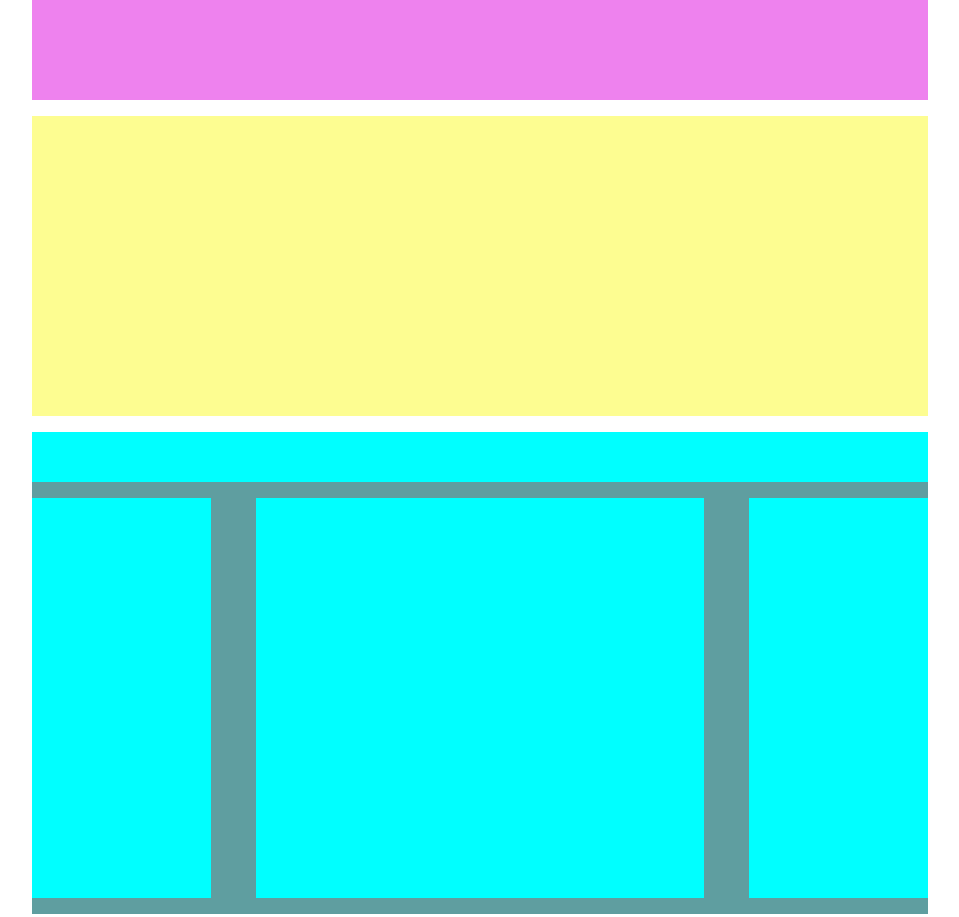
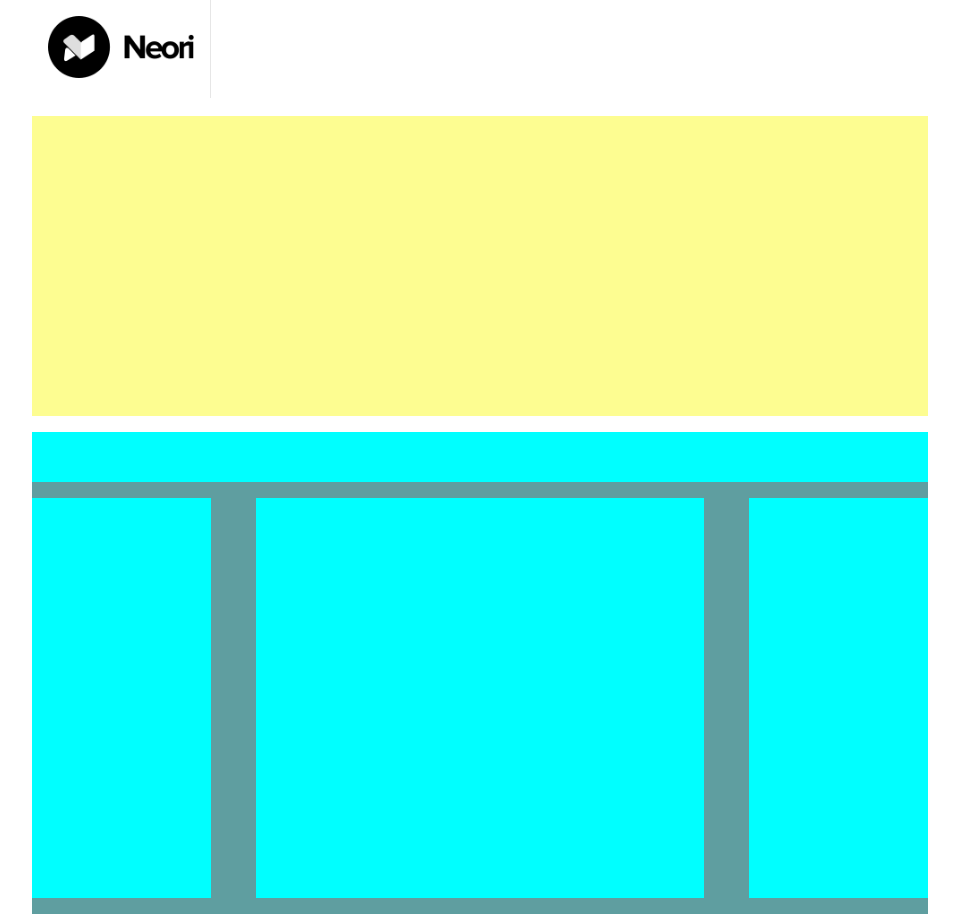
Before and after one commit to Eliastellati/htmlcss-wp, a plain HTML site: page index.html in a window 1280 px wide. Shown: the top 917 px of the page, without its empty margins (160-1119 px from the left). Drawn offline with Linux system fonts and the light colour scheme.

Commit message:
styled logo

```diff
--- a/css/style.css
+++ b/css/style.css
@@ -4,14 +4,20 @@
     padding: 0;
 }
 
-body {
+.container {
     width: 70%;
     margin: 0 auto;
 }
 
 header {
     height: 100px;
-    background-color: violet;
+    width: 100%;
+}
+
+#logo {
+ width: 20%;
+ padding: 1rem;
+ border-right: 1px solid #e6e6e6;
 }
 
 .hero {
--- a/index.html
+++ b/index.html
@@ -10,8 +10,11 @@
     <title>Tema Wordpress</title>
 </head>
 <body>
+    <div class="container">
     <header>
-
+         <div id="logo">
+             <img src="css/img/logo.png" alt="logo neori" width="100%">
+         </div>
     </header>
 
     <div class="hero">
@@ -29,5 +32,6 @@
     <footer>
 
     </footer>
+    </div>
 </body>
 </html>
```
Also changed, not shown: css/img/banner-2.jpg (added), css/img/banner.jpg (added), css/img/img-1.jpg (added), css/img/img-2.jpg (added), css/img/img-3.jpg (added), css/img/img-4.jpg (added), css/img/img-5.jpg (added), css/img/img-6.jpg (added), css/img/logo.png (added), 1 other file.
